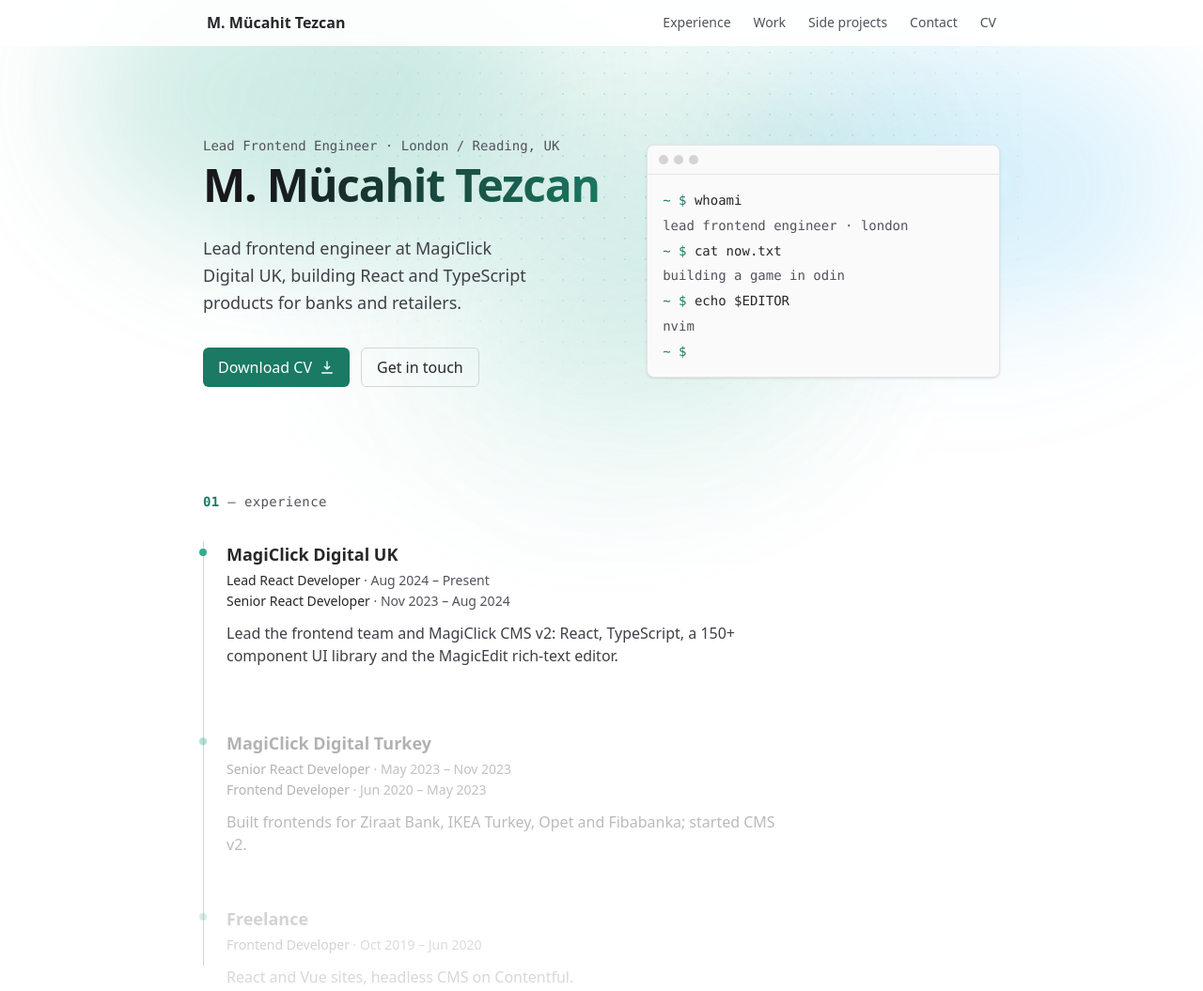
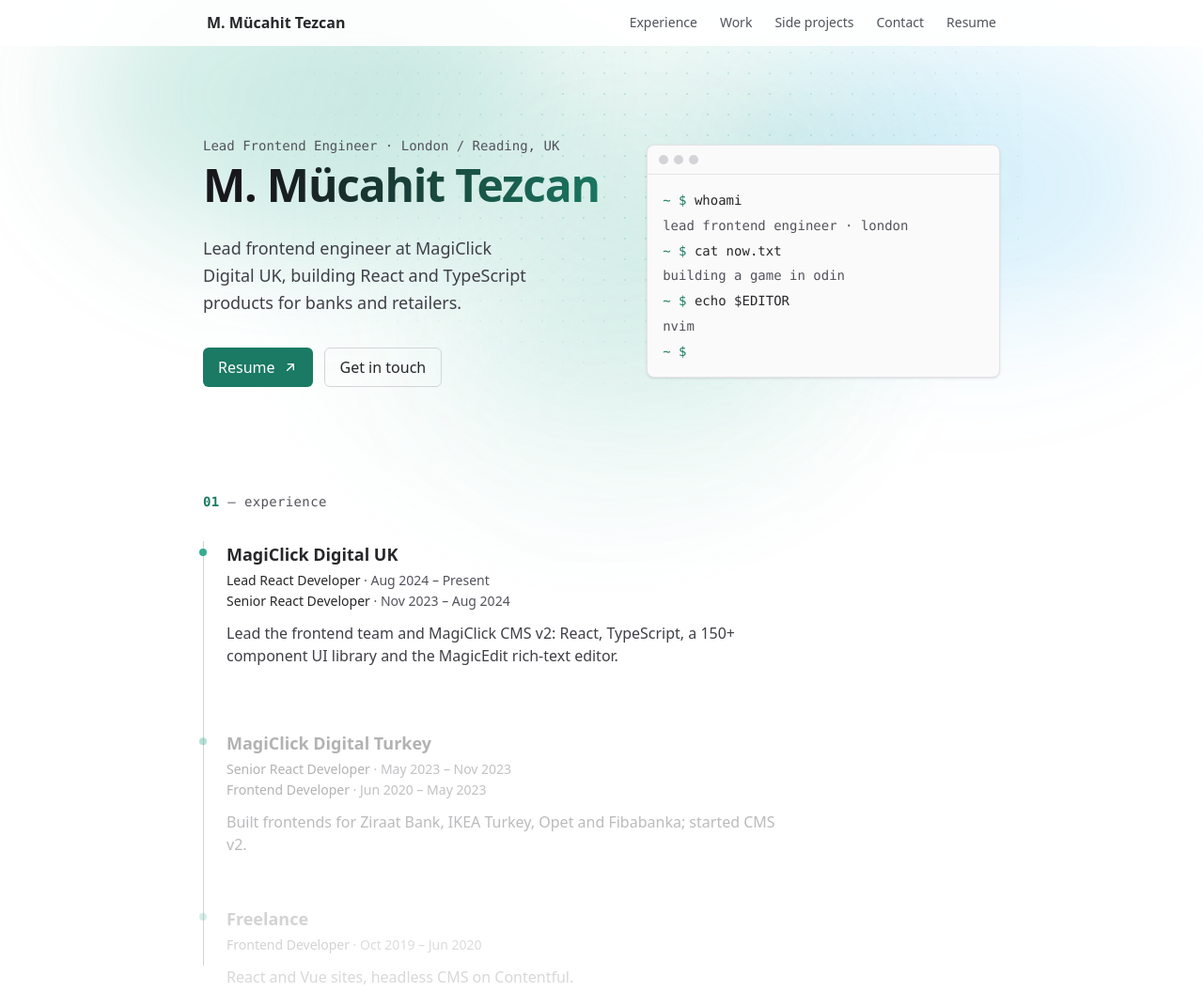
Before and after one commit to wchttzcn/wchttzcn.github.io, an Astro site: page / in a window 1280 px wide. Shown: the top 1055 px of the page at 94% size. Built offline with nearby package versions, Linux system fonts and the light colour scheme; Astro itself is replaced by a stand-in of ours.

Commit message:
feat: open resume in a new tab for preview
Replace the download links with a Resume link that opens the PDF in the
browser's viewer, where visitors can still download it.

```diff
--- a/src/components/Header.tsx
+++ b/src/components/Header.tsx
@@ -12,7 +12,7 @@ export default function Header() {
           <a href="#work" className={`hidden sm:inline ${link}`}>Work</a>
           <a href="#side-projects" className={`hidden sm:inline ${link}`}>Side projects</a>
           <a href="#contact" className={`hidden sm:inline ${link}`}>Contact</a>
-          <a href={profile.cv} download className={link}>CV</a>
+          <a href={profile.cv} target="_blank" rel="noopener" className={link}>Resume</a>
         </nav>
       </div>
     </header>
--- a/src/components/Hero.tsx
+++ b/src/components/Hero.tsx
@@ -1,6 +1,6 @@
 import { profile } from '../data/profile';
 import type { CSSProperties } from 'react';
-import { DownloadIcon } from './icons';
+import { ExternalIcon } from './icons';
 
 const lines: { prompt: boolean; text: string }[] = [
   { prompt: true, text: 'whoami' },
@@ -51,10 +51,11 @@ export default function Hero() {
           <div className="mt-8 flex flex-wrap gap-3">
             <a
               href={profile.cv}
-              download
+              target="_blank"
+              rel="noopener"
               className="btn-primary relative inline-flex items-center gap-2 overflow-hidden rounded-md bg-accent-fg px-4 py-2 font-medium text-white hover:bg-[#145f4d] focus-visible:outline-2 focus-visible:outline-offset-2 focus-visible:outline-accent dark:bg-accent dark:text-zinc-950 dark:hover:bg-accent-fg-dark"
             >
-              Download CV <DownloadIcon />
+              Resume <ExternalIcon />
             </a>
             <a
               href={`mailto:${profile.email}`}
--- a/src/components/icons.tsx
+++ b/src/components/icons.tsx
@@ -1,7 +1,7 @@
 const base = { width: 16, height: 16, viewBox: '0 0 24 24', fill: 'none', stroke: 'currentColor', strokeWidth: 2, strokeLinecap: 'round', strokeLinejoin: 'round', 'aria-hidden': true } as const;
 
-export const DownloadIcon = () => (
-  <svg {...base}><path d="M12 3v12m0 0l-4-4m4 4l4-4M4 21h16" /></svg>
+export const ExternalIcon = () => (
+  <svg {...base}><path d="M7 17L17 7M8 7h9v9" /></svg>
 );
 export const GitHubIcon = () => (
   <svg {...base}><path d="M9 19c-4 1.5-4-2-6-2m12 4v-3.5c0-1 .1-1.4-.5-2 2.8-.3 5.5-1.4 5.5-6a4.6 4.6 0 0 0-1.3-3.2 4.2 4.2 0 0 0-.1-3.2s-1.1-.3-3.5 1.3a12 12 0 0 0-6.2 0C6.5 2.8 5.4 3.1 5.4 3.1a4.2 4.2 0 0 0-.1 3.200A4.6 4.6 0 0 0 4 9.500c0 4.600 2.700 5.700 5.500 6-.6.600-.6 1.200-.5 2V21" /></svg>
```
